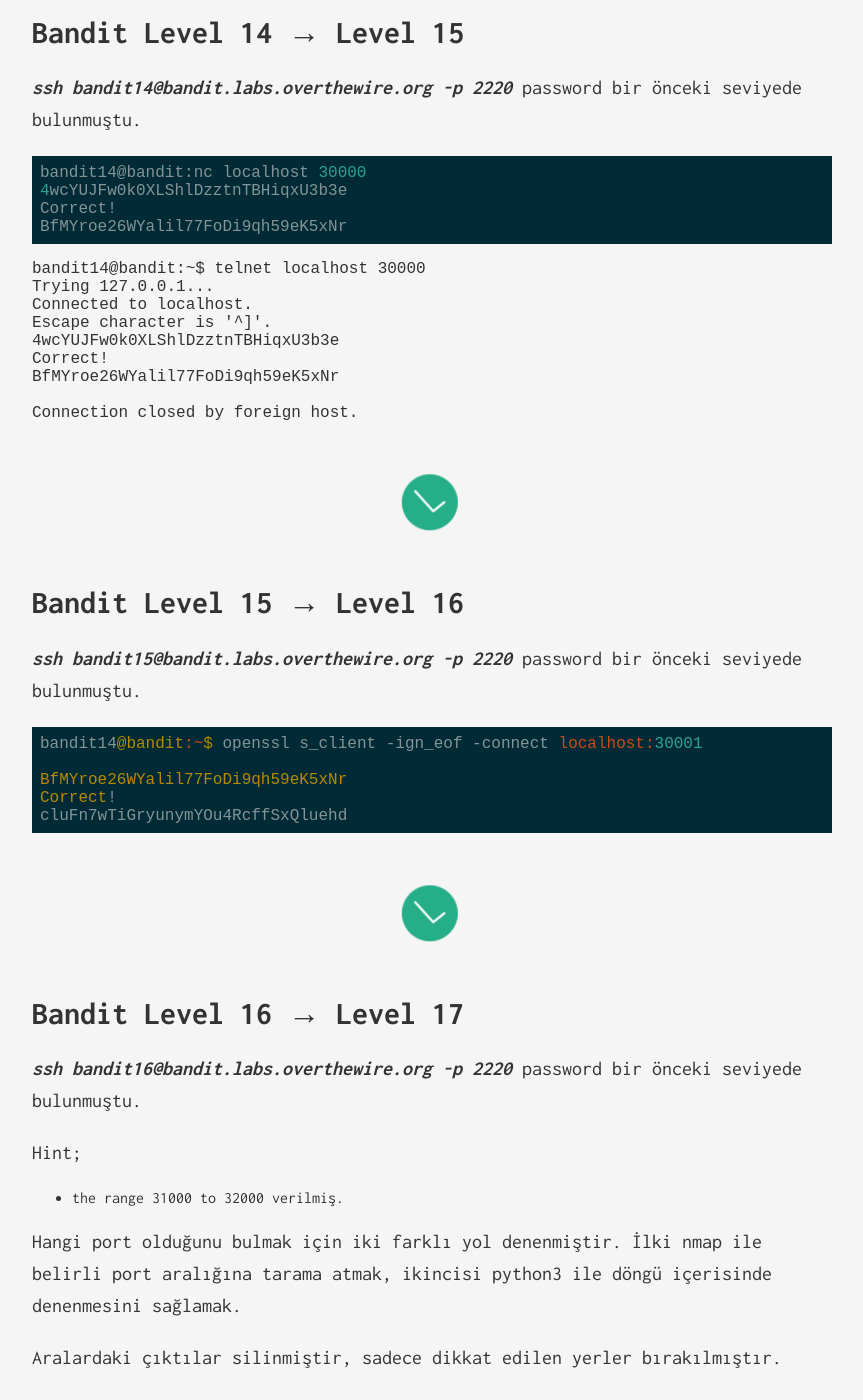
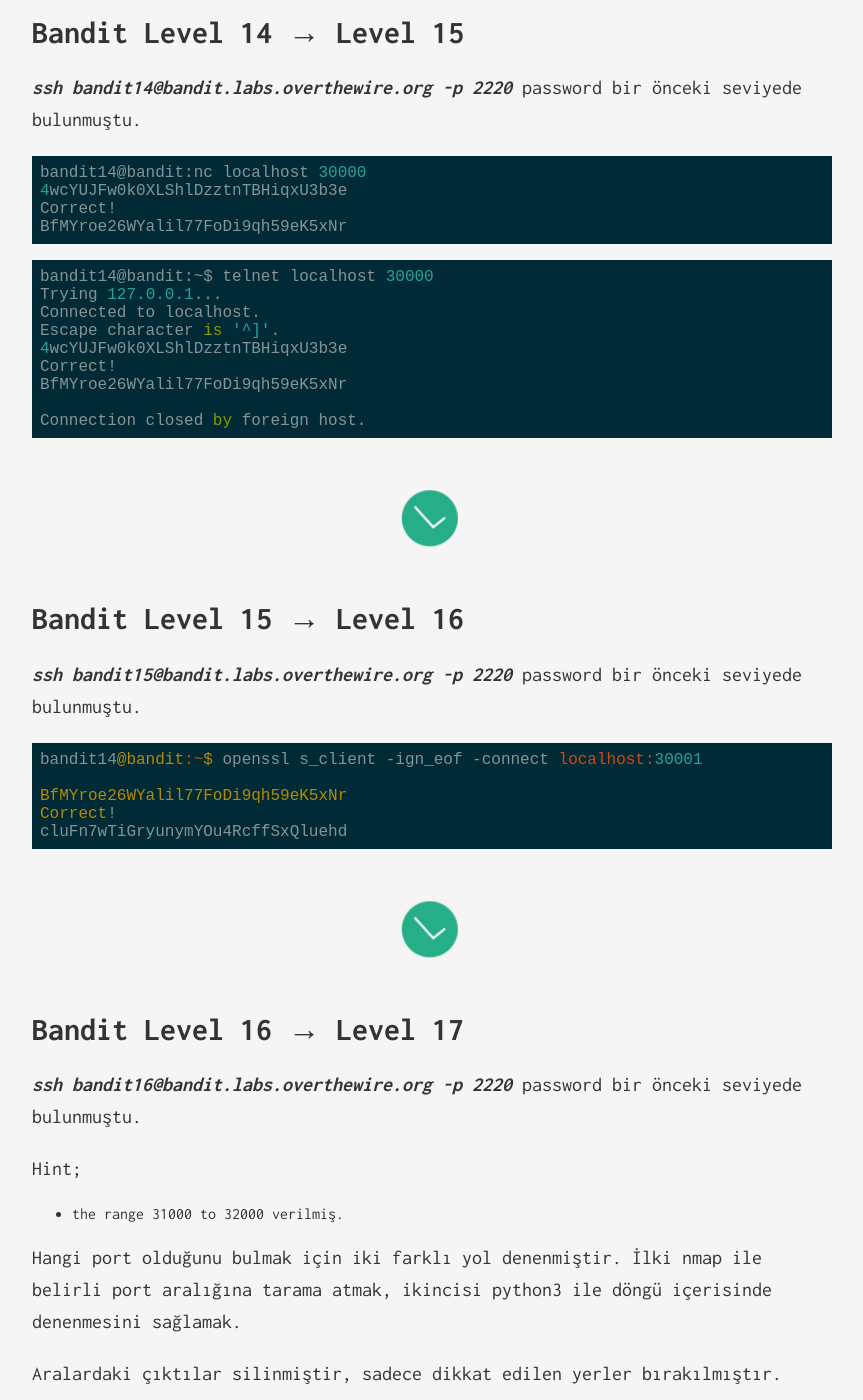
Before and after one commit to JohnGkmn/JohnGkmn.github.io, a Jekyll site: the page built from _posts/2019-10-29-bandit.markdown, in a window 1280 px wide and 1400 px high, scrolled down 12612 px. Shown: the whole window, without its empty margins (208-1071 px from the left). Built offline with Jekyll 4.4.1, drawn with Linux system fonts in a browser that asks for light colours; some of the changed text lies outside the part shown.

Commit message:
Update 2019-10-29-bandit.markdown

````diff
--- a/_posts/2019-10-29-bandit.markdown
+++ b/_posts/2019-10-29-bandit.markdown
@@ -8,7 +8,7 @@ categories: [writeup]
 
 ###### Her bir komut için açıklamalar MAN ve HELP bölümlerinden alınmıştır.
 
-###### Ayrıca yazılan parametreler olabildiğince açıklanmaya çalışılmıştır.
+###### Ayrıca, yazılan parametreler olabildiğince açıklanmaya çalışılmıştır.
 
 ###### Bazı bölümler ise writeuplara bakılarak çözülmüştür.
 
@@ -459,7 +459,9 @@ bandit14@bandit:~$ cat /etc/bandit_pass/bandit14
 4wcYUJFw0k0XLShlDzztnTBHiqxU3b3e
 ```
 
+
 ![password](https://raw.githubusercontent.com/JohnGkmn/JohnGkmn.github.io/master/css/smashicons.png "4wcYUJFw0k0XLShlDzztnTBHiqxU3b3e")
+
 
 Bandit Level 14 → Level 15
 ======
@@ -471,7 +473,8 @@ bandit14@bandit:nc localhost 30000
 Correct!
 BfMYroe26WYalil77FoDi9qh59eK5xNr
 ```
-```telnet
+
+```terminal
 bandit14@bandit:~$ telnet localhost 30000
 Trying 127.0.0.1...
 Connected to localhost.
````
Also changed, not shown: other parts of _posts/2019-10-29-bandit.markdown (+5 -4 lines).
